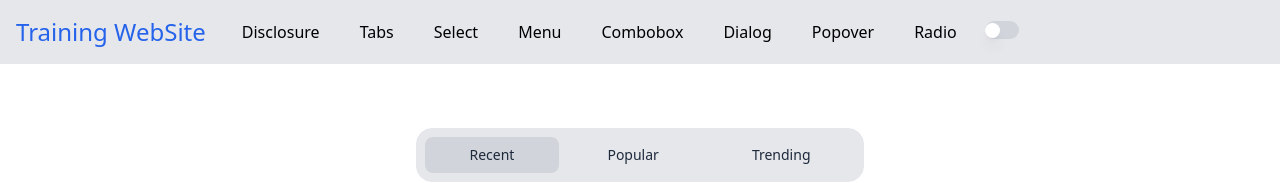
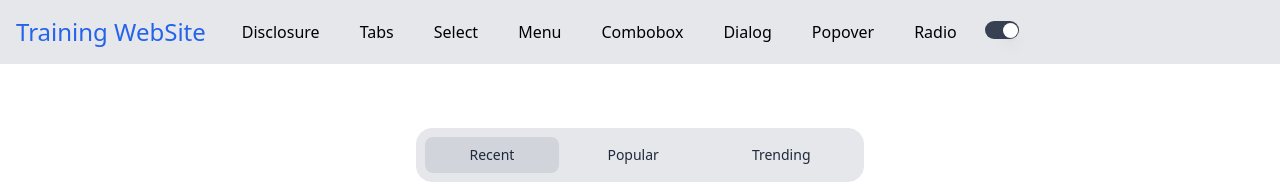
Before and after one commit to giliolizera/Training, a Vue app: page /tabs in a window 1280 px wide. Shown: the top 183 px of the page. Built offline with nearby package versions, Linux system fonts and the light colour scheme; what maska would draw is missing.

Commit message:
fix: dark mode

```diff
--- a/src/components/Site.vue
+++ b/src/components/Site.vue
@@ -10,7 +10,7 @@
             <EllipsisVerticalIcon class="h-6 w-6 mr-2 text-white" />
          </button>
       </div>
-      <div v-if="exibir" class="flex justify-end bg-white  dark:bg-slate-900 space-x-2">
+      <div v-if="exibir" class="flex justify-end bg-gray-200 dark:bg-slate-900 space-x-2">
          <p>Dark Mode</p>
          <Switch class="mt-1" />
       </div>
--- a/src/components/Switch.vue
+++ b/src/components/Switch.vue
@@ -2,12 +2,12 @@
      <Switch
        @click="toggleDark()"
        v-model="enabled"
-       :class="enabled ? 'bg-gray-700' : 'bg-gray-300'"
+       :class="enabled ? 'bg-gray-300' : 'bg-gray-700'"
        class="relative inline-flex h-[18px] w-[34px] shrink-0 cursor-pointer rounded-full border-2 border-transparent transition-colors duration-200 ease-in-out focus:outline-none focus-visible:ring-2 focus-visible:ring-white focus-visible:ring-opacity-75"
      >
        <span
          aria-hidden="true"
-         :class="enabled ? 'translate-x-4' : '-translate-x-0.5'"
+         :class="enabled ? '-translate-x-0.5' : 'translate-x-4'"
          class="pointer-events-none inline-block h-[15px] w-[15px] transform rounded-full bg-white shadow-lg ring-0 transition duration-200 ease-in-out"
        />
      </Switch>
```
